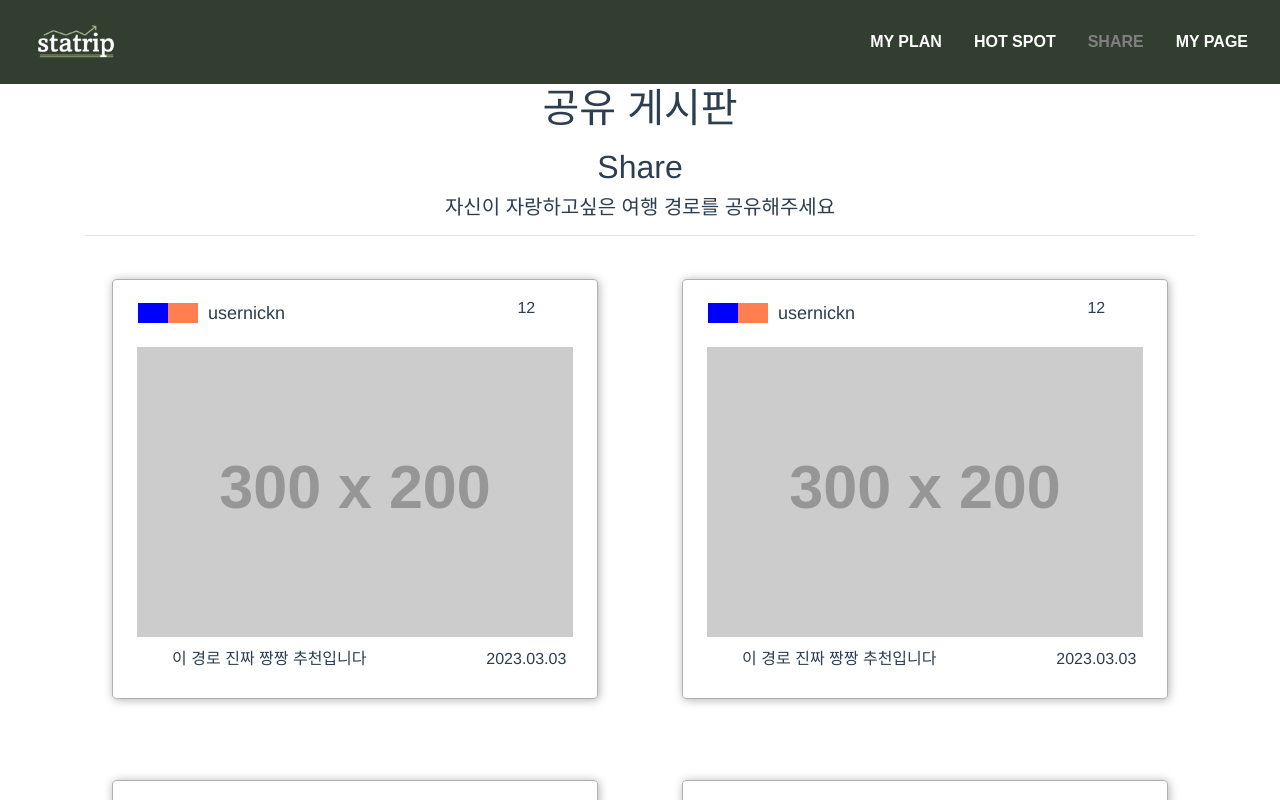
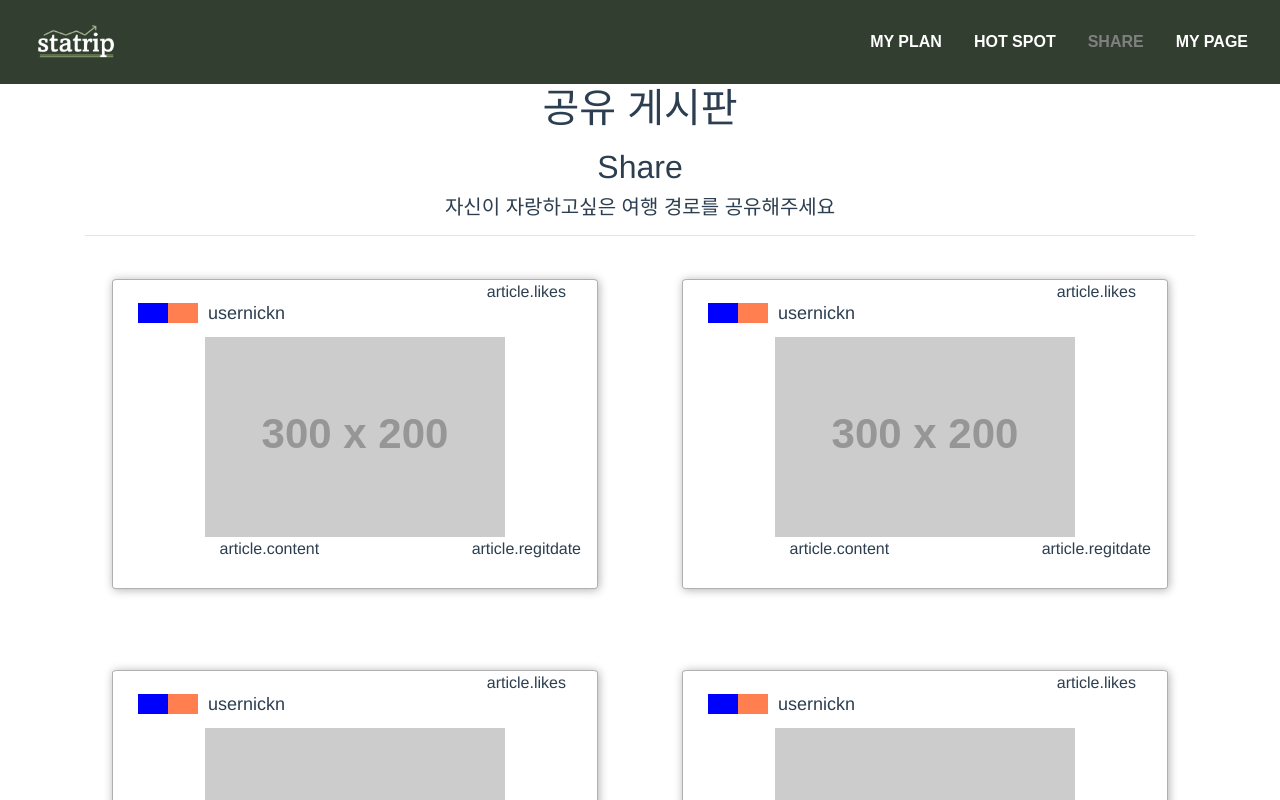
Before and after one commit to 210-reverof/statrip, a Vue app in the folder frontend/: page /share/list in a window 1280 px wide. Shown: the top 800 px of the page. Built offline with nearby package versions, Linux system fonts and the light colour scheme; a web font is replaced by a local one.

Commit message:
mod: shareCard 컴포넌트화 #6

```diff
--- /dev/null
+++ b/frontend/src/components/home/ShareCard.vue
@@ -0,0 +1,69 @@
+<template>
+    <div class="share-card">
+        <div class="col-style">
+            <b-row class="row-style">
+              <b-col cols="8">
+                <user-tag class="user-tag"></user-tag>
+              </b-col>
+              <b-col cols="4" class="like-button">
+                article.likes
+              </b-col>
+            </b-row>
+            <img src="http://placehold.it/300x200?text=No-image"><br>
+            <b-row class="row-style">
+              <b-col cols="8">
+                article.content
+              </b-col>
+              <b-col cols="4">
+                article.regitdate
+              </b-col>
+            </b-row>
+          </div>
+    </div>
+</template>
+
+<script>
+import UserTag from '@/components/common/UserTag.vue';
+
+export default {
+    name: "ShareCard",
+    components: {
+        UserTag
+    },
+    methods: {
+        hoverEffect() {
+            this.$refs.card.style.opacity = 0.5;
+        }
+    }
+}
+</script>
+
+<style scope>
+
+.share-card:hover {
+  opacity: 0.8;
+}
+
+.user-tag {
+    padding-top: 20px;
+    padding-left: 40px;
+}
+.col-style {
+  margin: 5%;
+  margin-bottom: 10%;
+  padding-bottom: 5%;
+  border-radius: 1%;
+	border-width: 1px;
+	border-color: #b0b0b0;
+  border-style: solid;
+  box-shadow: 1px 1px 10px #b0b0b0;
+}
+.img-style {
+  text-align: center;
+  margin-top:10px;
+  margin-bottom:10px;
+  width: 90%;
+  height: auto;
+  border: 1;
+}
+</style>
--- a/frontend/src/components/share/ShareList.vue
+++ b/frontend/src/components/share/ShareList.vue
@@ -10,25 +10,7 @@
       </b-row>
       <b-row>
         <b-col cols="6" v-for="(article, index) in articles" :key="index">
-          <div class="col-style">
-            <b-row class="row-style">
-              <b-col cols="8">
-                <user-tag class="user-tag"></user-tag>
-              </b-col>
-              <b-col cols="4" class="like-button">
-                {{article.likes}}
-              </b-col>
-            </b-row>
-            <img class="img-style"  :src=article.img alt=article.imgss><br>
-            <b-row class="row-style">
-              <b-col cols="8">
-                {{article.content}}
-              </b-col>
-              <b-col cols="4">
-                {{article.regitdate}}
-              </b-col>
-            </b-row>
-          </div>
+          <share-card></share-card>
         </b-col>
       </b-row>
     </div>
@@ -36,24 +18,24 @@
 </template>
 
 <script>
-import UserTag from '@/components/common/UserTag.vue';
+import ShareCard from '@/components/home/ShareCard.vue';
 export default {
   name: "ShareList",
   components: {
-        UserTag
+    ShareCard
   },
   data: function () {
     return {
       articles: [
           {id:1, writer:'Jessica_jj', img:"http://placehold.it/300x200?text=No-image", likes:"12", content:"이 경로 진짜 짱짱 추천입니다", regitdate:"2023.03.03"},
-          {id:1, writer:'Jessica_jj', img:"http://placehold.it/300x200?text=No-image", likes:"12", content:"이 경로 진짜 짱짱 추천입니다", regitdate:"2023.03.03"},
-          {id:1, writer:'Jessica_jj', img:"http://placehold.it/300x200?text=No-image", likes:"12", content:"이 경로 진짜 짱짱 추천입니다", regitdate:"2023.03.03"},
-          {id:1, writer:'Jessica_jj', img:"http://placehold.it/300x200?text=No-image", likes:"12", content:"이 경로 진짜 짱짱 추천입니다", regitdate:"2023.03.03"},
-          {id:1, writer:'Jessica_jj', img:"http://placehold.it/300x200?text=No-image", likes:"12", content:"이 경로 진짜 짱짱 추천입니다", regitdate:"2023.03.03"},
-          {id:1, writer:'Jessica_jj', img:"http://placehold.it/300x200?text=No-image", likes:"12", content:"이 경로 진짜 짱짱 추천입니다", regitdate:"2023.03.03"},
-          {id:1, writer:'Jessica_jj', img:"http://placehold.it/300x200?text=No-image", likes:"12", content:"이 경로 진짜 짱짱 추천입니다", regitdate:"2023.03.03"},
-          {id:1, writer:'Jessica_jj', img:"http://placehold.it/300x200?text=No-image", likes:"12", content:"이 경로 진짜 짱짱 추천입니다", regitdate:"2023.03.03"},
-          {id:1, writer:'Jessica_jj', img:"http://placehold.it/300x200?text=No-image", likes:"12", content:"이 경로 진짜 짱짱 추천입니다", regitdate:"2023.03.03"},
+          {id:2, writer:'Jessica_jj', img:"http://placehold.it/300x200?text=No-image", likes:"12", content:"이 경로 진짜 짱짱 추천입니다", regitdate:"2023.03.03"},
+          {id:3, writer:'Jessica_jj', img:"http://placehold.it/300x200?text=No-image", likes:"12", content:"이 경로 진짜 짱짱 추천입니다", regitdate:"2023.03.03"},
+          {id:4, writer:'Jessica_jj', img:"http://placehold.it/300x200?text=No-image", likes:"12", content:"이 경로 진짜 짱짱 추천입니다", regitdate:"2023.03.03"},
+          {id:5, writer:'Jessica_jj', img:"http://placehold.it/300x200?text=No-image", likes:"12", content:"이 경로 진짜 짱짱 추천입니다", regitdate:"2023.03.03"},
+          {id:6, writer:'Jessica_jj', img:"http://placehold.it/300x200?text=No-image", likes:"12", content:"이 경로 진짜 짱짱 추천입니다", regitdate:"2023.03.03"},
+          {id:7, writer:'Jessica_jj', img:"http://placehold.it/300x200?text=No-image", likes:"12", content:"이 경로 진짜 짱짱 추천입니다", regitdate:"2023.03.03"},
+          {id:8, writer:'Jessica_jj', img:"http://placehold.it/300x200?text=No-image", likes:"12", content:"이 경로 진짜 짱짱 추천입니다", regitdate:"2023.03.03"},
+          {id:9, writer:'Jessica_jj', img:"http://placehold.it/300x200?text=No-image", likes:"12", content:"이 경로 진짜 짱짱 추천입니다", regitdate:"2023.03.03"},
       ]
     }
   },
@@ -63,9 +45,7 @@ export default {
 </script>
 
 <style scoped>
-.like-button{
-  margin: auto;
-}
+
 
 .col-style {
   margin: 5%;
```
